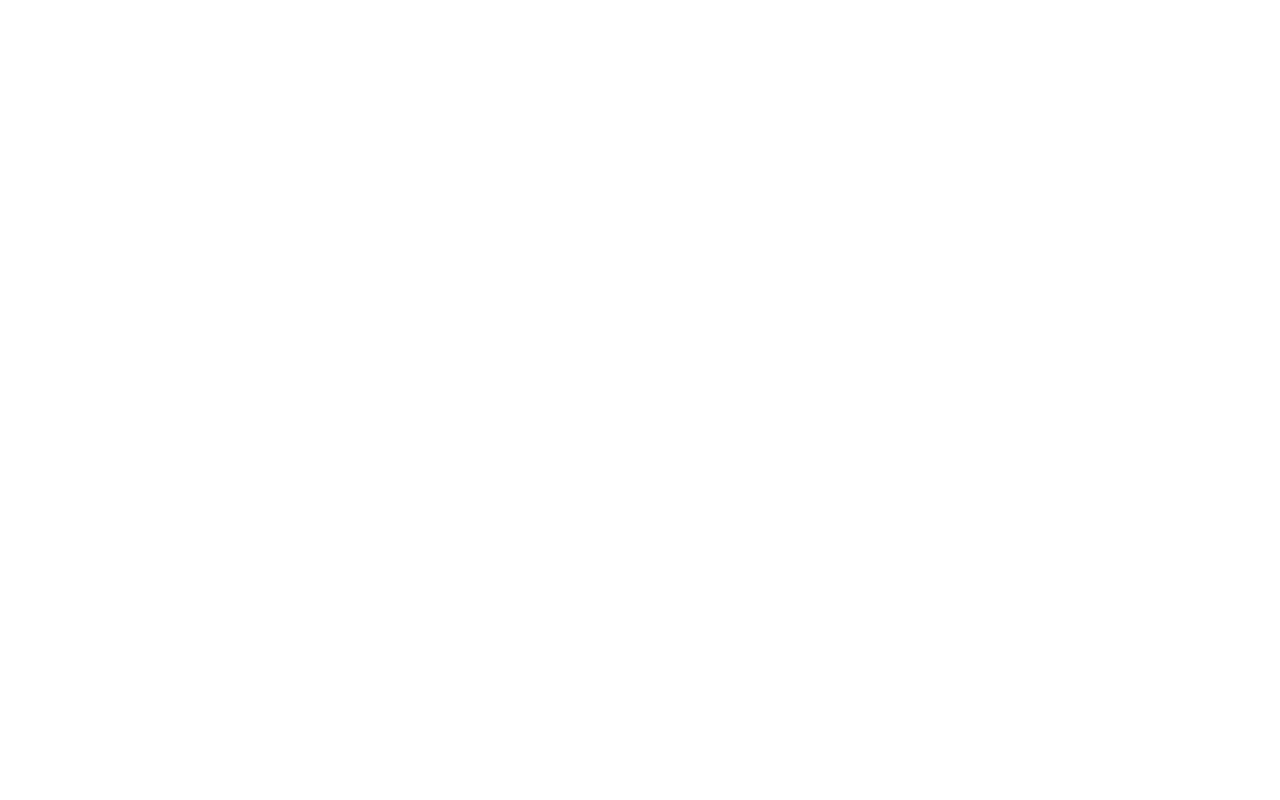
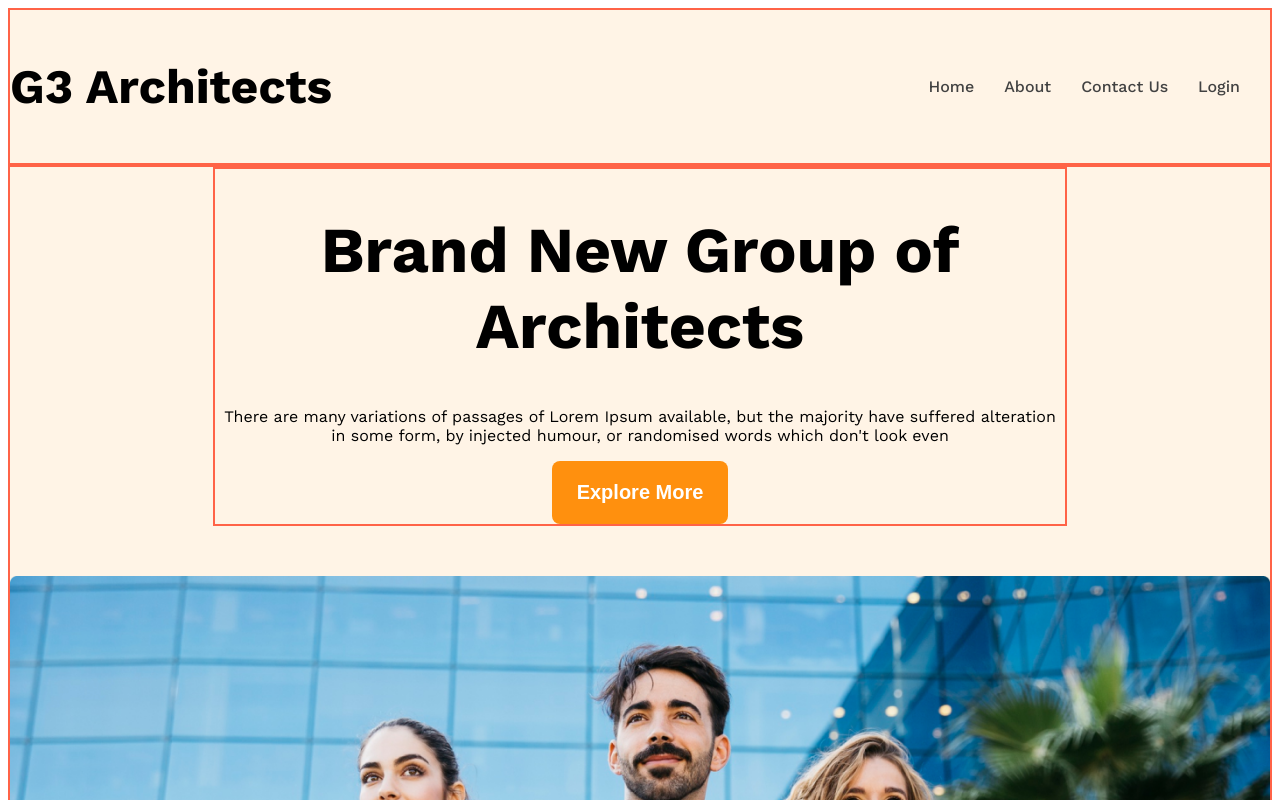
Before and after one commit to farah5112github/G3-architects-responsive-website, a plain HTML site: page index.html in a window 1280 px wide. Shown: the top 800 px of the page. Drawn offline with nearby package versions, Linux system fonts and the light colour scheme.

Commit message:
second commit

```diff
--- a/index.html
+++ b/index.html
@@ -6,10 +6,27 @@
     <title>G3 Architects</title>
     <link rel="stylesheet" href="styles/architects.css">
 </head>
-<body>
-    <header>
+<body class="work-sans-font">
+    <header class="bg-light">
+        <div class="navbar display-flex">
+            <h3 class="brand">G3 Architects</h3>
+            <ul class="nav-links display-flex">
+                <li class="nav-item"><a href="" class="nav-link text-gray">Home</a></li>
+                <li class="nav-item"><a href="" class="nav-link text-gray">About </a></li>
+                <li class="nav-item"><a href="" class="nav-link text-gray">Contact Us</a></li>
+                <li class="nav-item"><a href="" class="nav-link text-gray">Login</a></li>
+            </ul>
+        </div>
+        <div class="banner">
+            <div class="banner-content">
+                <h1 class="banner-title">Brand New Group of Architects</h1>
+                <p class="banner-description">There are many variations of passages of Lorem Ipsum available, but the majority have suffered alteration in some form, by injected humour, or randomised words which don't look even</p>
+                <button class="btn-primary">Explore More</button>
+            </div>
+            <img src="images/banner.png" alt="" class="banner-image">
+        </div>
+    </header>
 
-    </header>
     <main>
 
     </main>
--- a/styles/architects.css
+++ b/styles/architects.css
@@ -0,0 +1,82 @@
+@import url('https://fonts.googleapis.com/css2?family=Work+Sans:ital,wght@0,100..900;1,100..900&display=swap');
+.work-sans-font{
+  font-family: "Work Sans", serif;
+  font-optical-sizing: auto;
+  font-weight: 400;
+  font-style: normal;
+}
+
+/* shared styles */
+.display-flex{
+    display:flex;
+}
+/* dark - 02 */
+.text-gray{
+    color:#424242;
+}
+
+/* dark - 03 */
+.text-light-gray{
+    color: #727272;
+}
+.btn-primary{
+    background-color: rgba(255, 144, 14, 1);
+    color: white;
+    padding:20px 25px;
+    font-size:1.25rem;
+    font-weight: 600;
+    border:none;
+    border-radius: 8px;
+}
+
+/* header styles */
+.bg-light{
+    background-color: rgba(255, 144, 14, 0.1);
+}
+
+/* navbar related styles */
+.navbar{
+    justify-content: space-between;
+    align-items:center;
+}
+.nav-item{
+    list-style: none;
+    margin-right: 30px;
+}
+.nav-link{
+    text-decoration: none;
+    font-weight:500;
+
+}
+.navbar, .banner{
+    border:2px solid tomato;
+    max-width:1440px;
+    margin:0 auto;
+}
+.brand{
+    font-weight:700;
+    font-size: 3rem;
+}
+
+/* banner related styles */
+.banner-content{
+    border:2px solid tomato;
+    max-width:850px;
+    margin:0 auto;
+    text-align:center;
+    margin-bottom: 50px;
+}
+.banner-title{
+    font-weight:700;
+    font-size: 4rem;
+}
+.banner-image{
+    width:100%;
+}
+
+/* responsive media query */
+@media screen and (max-width:576px){
+    .navbar, .nav-links{
+        flex-direction: column;
+    }
+}
```
